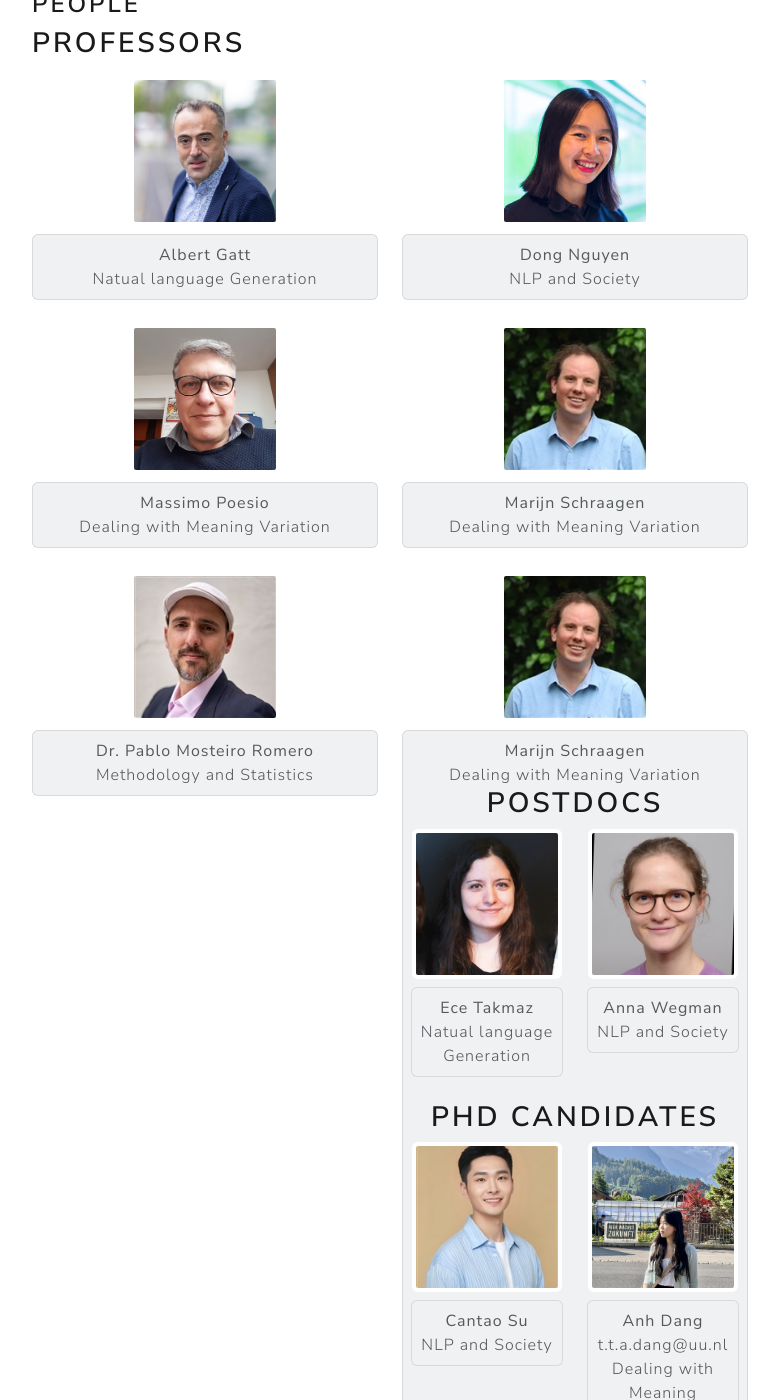
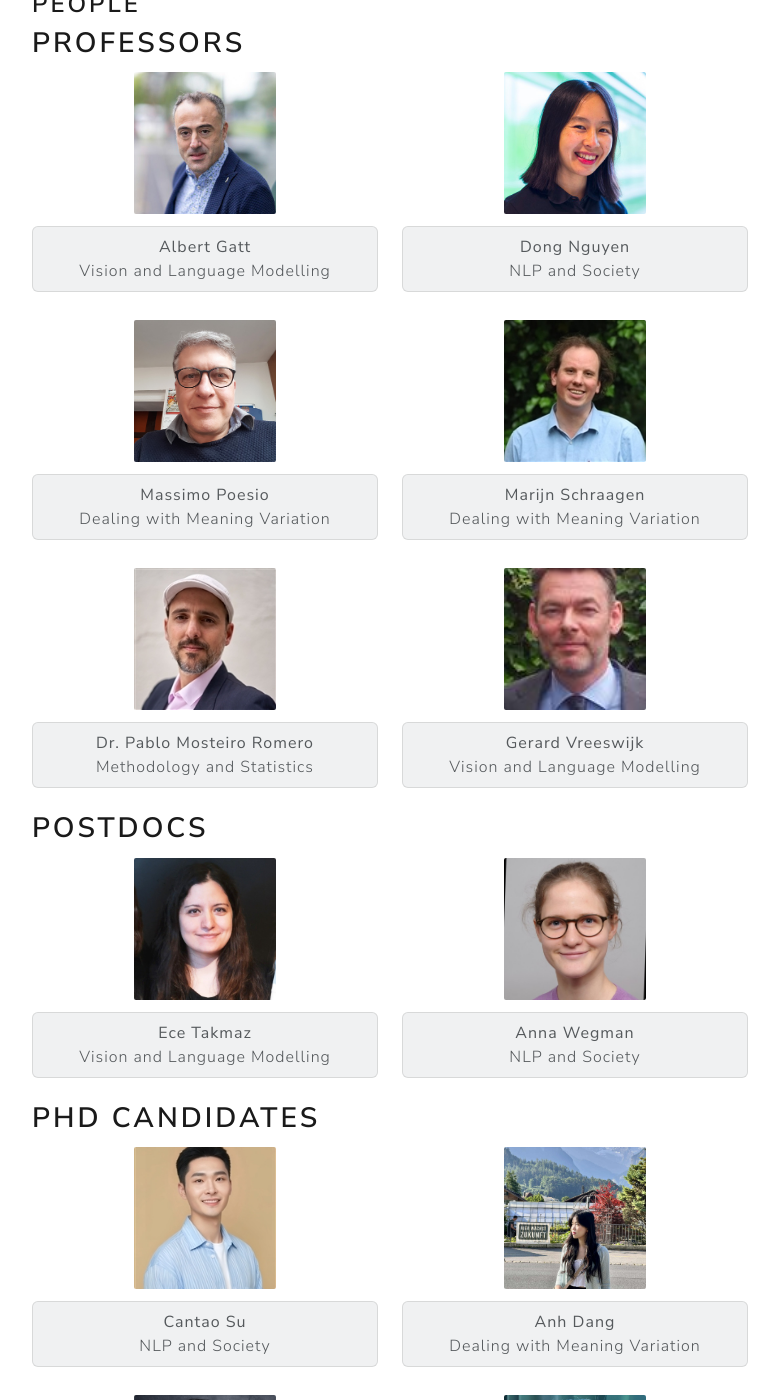
Before and after one commit to thaoanhdang/uu-nlp.github.io, a Jekyll site: the page built from people.md, in a window 1280 px wide and 1400 px high, scrolled down 210 px. Shown: the whole window, without its empty margins (250-1029 px from the left). Built offline with Jekyll 4.4.1, drawn with Linux system fonts in a browser that asks for light colours; some of the changed text lies outside the part shown.

Commit message:
Update people.md

```diff
--- a/people.md
+++ b/people.md
@@ -4,23 +4,17 @@ title: ""
 permalink: /people/
 ---
 
+<div class="container" style="margin-top: 60px; margin-bottom: 60px; padding-left: 200px; padding-right: 200px;">
+  <h3>People</h3>
 
-<!-- <img src="{{ 'assets/images/anhdang.jpg' | relative_url }}" class="img-thumbnail" alt="anh2"> -->
-{::nomarkdown}
-<div class="container" style="margin-top: 60px; margin-bottom: 60px; padding-left: 200px; padding-right: 200px;">
-{:/}
-  <h3>People</h3>
   <h2>Professors</h2>
-
-  <!-- First row -->
   <div class="row text-center">
-    <!-- Person 1 -->
     <div class="col-md-6 mb-4">
       <img src="{{ 'assets/images/albert.jpg' | relative_url }}" class="img-thumbnail rounded"
            style="width: 150px; height: 150px; object-fit: cover;" alt="albert">
       <div class="mt-2 p-2 rounded bg-light">
         <strong>Albert Gatt</strong><br>
-        Natual language Generation
+        Vision and Language Modelling
       </div>
     </div>
     <div class="col-md-6 mb-4">
@@ -32,8 +26,8 @@ permalink: /people/
       </div>
     </div>
   </div>
+
   <div class="row text-center">
-    <!-- Person 3 -->
     <div class="col-md-6 mb-4">
       <img src="{{ 'assets/images/massimo2.jpg' | relative_url }}" class="img-thumbnail rounded"
            style="width: 150px; height: 150px; object-fit: cover;" alt="massimo">
@@ -44,40 +38,41 @@ permalink: /people/
     </div>
     <div class="col-md-6 mb-4">
       <img src="{{ 'assets/images/marin.jpg' | relative_url }}" class="img-thumbnail rounded"
-           style="width: 150px; height: 150px; object-fit: cover;" alt="hughmee">
+           style="width: 150px; height: 150px; object-fit: cover;" alt="marijn">
       <div class="mt-2 p-2 rounded bg-light">
         <strong>Marijn Schraagen</strong><br>
         Dealing with Meaning Variation
       </div>
     </div>
   </div>
+
   <div class="row text-center">
-    <!-- Person 3 -->
     <div class="col-md-6 mb-4">
       <img src="{{ 'assets/images/pablo.jpg' | relative_url }}" class="img-thumbnail rounded"
            style="width: 150px; height: 150px; object-fit: cover;" alt="pablo">
       <div class="mt-2 p-2 rounded bg-light">
         <strong>Dr. Pablo Mosteiro Romero</strong><br>
-        Methodology and Statistics<br>
+        Methodology and Statistics
       </div>
     </div>
     <div class="col-md-6 mb-4">
-      <img src="{{ 'assets/images/marin.jpg' | relative_url }}" class="img-thumbnail rounded"
-           style="width: 150px; height: 150px; object-fit: cover;" alt="hughmee">
+      <img src="{{ 'assets/images/gerad.jpg' | relative_url }}" class="img-thumbnail rounded"
+           style="width: 150px; height: 150px; object-fit: cover;" alt="marijn">
       <div class="mt-2 p-2 rounded bg-light">
-        <strong>Marijn Schraagen</strong><br>
-        Dealing with Meaning Variation
+        <strong>Gerard Vreeswijk</strong><br>
+        Vision and Language Modelling
+      </div>
+    </div>
+  </div>
+
   <h2>Postdocs</h2>
-
-  <!-- First row -->
   <div class="row text-center">
-    <!-- Person 1 -->
     <div class="col-md-6 mb-4">
       <img src="{{ 'assets/images/ece.jpg' | relative_url }}" class="img-thumbnail rounded"
            style="width: 150px; height: 150px; object-fit: cover;" alt="ece">
       <div class="mt-2 p-2 rounded bg-light">
         <strong>Ece Takmaz</strong><br>
-        Natual language Generation
+        Vision and Language Modelling
       </div>
     </div>
     <div class="col-md-6 mb-4">
@@ -89,11 +84,9 @@ permalink: /people/
       </div>
     </div>
   </div>
+
   <h2>PhD Candidates</h2>
-
-  <!-- First row -->
   <div class="row text-center">
-    <!-- Person 1 -->
     <div class="col-md-6 mb-4">
       <img src="{{ 'assets/images/cantao.jpg' | relative_url }}" class="img-thumbnail rounded"
            style="width: 150px; height: 150px; object-fit: cover;" alt="cantao">
@@ -107,13 +100,12 @@ permalink: /people/
            style="width: 150px; height: 150px; object-fit: cover;" alt="anhdang">
       <div class="mt-2 p-2 rounded bg-light">
         <strong>Anh Dang</strong><br>
-        t.t.a.dang@uu.nl
         Dealing with Meaning Variation
       </div>
     </div>
   </div>
+
   <div class="row text-center">
-    <!-- Person 3 -->
     <div class="col-md-6 mb-4">
       <img src="{{ 'assets/images/nanli.jpg' | relative_url }}" class="img-thumbnail rounded"
            style="width: 150px; height: 150px; object-fit: cover;" alt="nan">
@@ -131,8 +123,8 @@ permalink: /people/
       </div>
     </div>
   </div>
+
   <div class="row text-center">
-    <!-- Person 3 -->
     <div class="col-md-6 mb-4">
       <img src="{{ 'assets/images/yupei.jpg' | relative_url }}" class="img-thumbnail rounded"
            style="width: 150px; height: 150px; object-fit: cover;" alt="yupei">
@@ -150,13 +142,14 @@ permalink: /people/
       </div>
     </div>
   </div>
+
   <div class="row text-center">
     <div class="col-md-6 mb-4">
       <img src="{{ 'assets/images/carlo.jpg' | relative_url }}" class="img-thumbnail rounded"
            style="width: 150px; height: 150px; object-fit: cover;" alt="carlo">
       <div class="mt-2 p-2 rounded bg-light">
         <strong>Eduardo Calò</strong><br>
-        Multimodal AI
+        Vision and Language Modelling
       </div>
     </div>
     <div class="col-md-6 mb-4">
@@ -168,7 +161,20 @@ permalink: /people/
       </div>
     </div>
   </div>
+
+  <div class="row text-center">
+    <div class="col-md-6 mb-4">
+      <img src="{{ 'assets/images/logo.jpg' | relative_url }}" class="img-thumbnail rounded"
+           style="width: 150px; height: 150px; object-fit: cover;" alt="carlo">
+      <div class="mt-2 p-2 rounded bg-light">
+        <strong>Yingjin Song</strong><br>
+        Vision and Language Modelling
+      </div>
+    </div>
+    <div class="col-md-6 mb-4">
+      <img src="{{ 'assets/images/elize.jpg' | relative_url }}" class="img-thumbnail rounded"
+           style="width: 150px; height: 150px; object-fit: cover;" alt="elize">
+      <div class="mt-2 p-2 rounded bg-light">
+        <strong>Elize Herrewijnen</strong><br>
+        NLP and Society
 </div>
-{::nomarkdown}
-</div>
-{:/}
```
